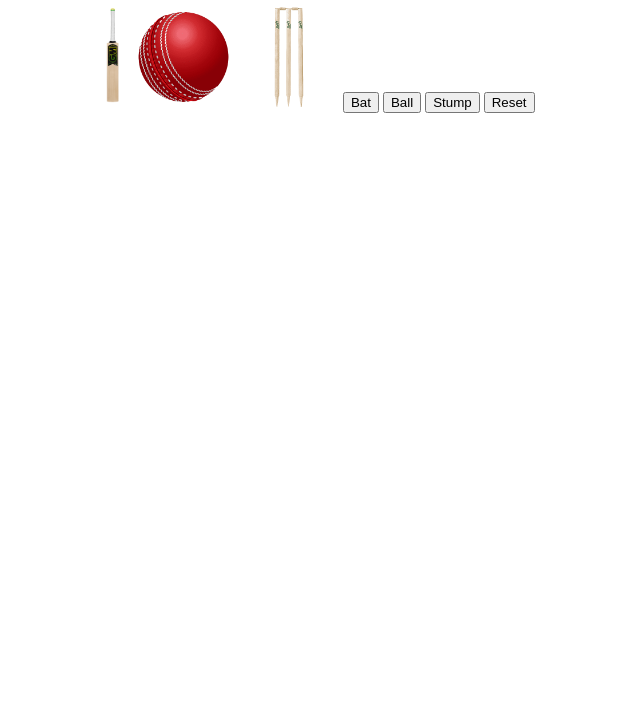
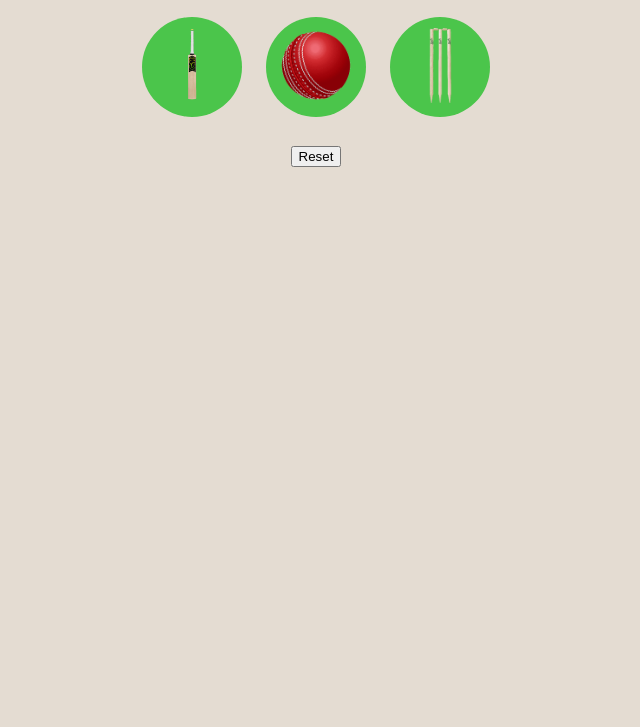
Before and after one commit to Akshit56/Cricket-Game, a plain HTML site: page index.html in a window 1280 px wide. Shown: the part 73-800 px from the top of the page, without its empty margins (324-964 px from the left). Drawn offline with Linux system fonts and the light colour scheme.

Commit message:
Added a separate stylesheet, and added image icons

```diff
--- a/index.html
+++ b/index.html
@@ -2,34 +2,25 @@
 <html lang="en">
   <head>
     <title>Cricket Game</title>
-    <style>
-      body {
-        text-align: center;
-      }
-      .choice-image {
-        height: 100px;
-      }
-      .choice-image2 {
-        height: 100px;
-      }
-      .choice-image3 {
-        height: 100px;
-      }
-    </style>
+    <link rel="stylesheet" href="style.css" />
   </head>
   <body>
     <h1>Bat Ball Stump Game</h1>
-    <img src="Assets/bat.png" alt="Bat Image" class="choice-image" />
-    <img src="Assets/ball.png" alt="Ball Image" class="choice-image2" />
-    <img src="Assets/stumps.png" alt="Stumps Image" class="choice-image3" />
-    <button onclick="playGame('Bat')">Bat</button>
-    <button onclick="playGame('Ball')">Ball</button>
-    <button onclick="playGame('Stump')">Stump</button>
-    <button onclick="resetButton()">Reset</button>
+
+    <button class="choice-button" onclick="playGame('Bat')">
+      <img src="Assets/bat.png" alt="Bat Image" class="choice-image" />
+    </button>
+    <button class="choice-button" onclick="playGame('Ball')">
+      <img src="Assets/ball.png" alt="Ball Image" class="choice-image" />
+    </button>
+    <button class="choice-button" onclick="playGame('Stump')">
+      <img src="Assets/stumps.png" alt="Stumps Image" class="choice-image" />
+    </button>
     <h3 id="user-move"></h3>
     <h3 id="computer-move"></h3>
     <h3 id="final-result"></h3>
     <h3 id="final-score"></h3>
+    <button onclick="resetButton()">Reset</button>
     <script src="script.js"></script>
   </body>
 </html>
--- /dev/null
+++ b/style.css
@@ -0,0 +1,27 @@
+body {
+  text-align: center;
+  background-color: rgb(228, 220, 210);
+}
+.choice-image {
+  height: 100px;
+}
+.choice-image2 {
+  height: 100px;
+}
+.choice-image3 {
+  height: 100px;
+}
+
+.choice-button{
+  height: 100px;
+  width: 100px;
+  border: none;
+  margin: 10px;
+  background-color: rgb(75, 197, 75);
+  border-radius: 50px;
+  cursor: pointer;
+}
+
+.choice-image{
+  height: 75px;
+}
```
